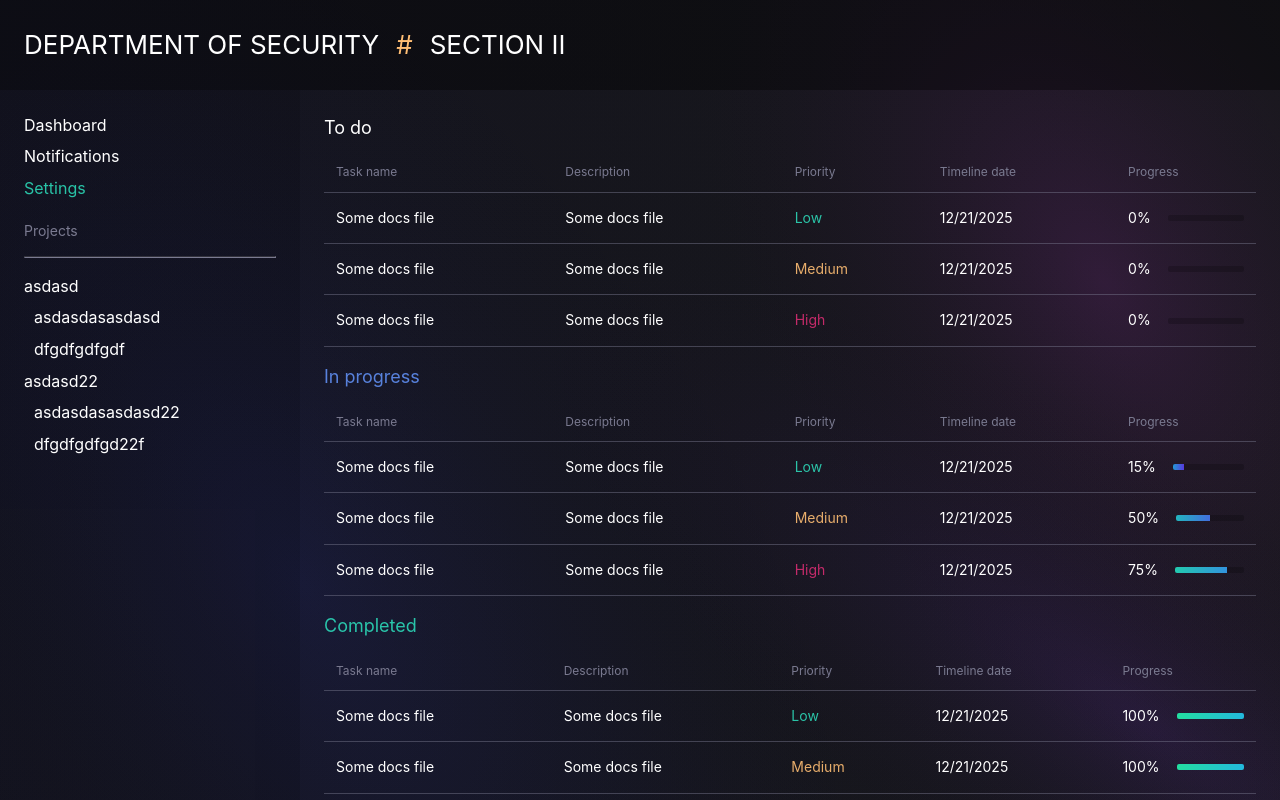
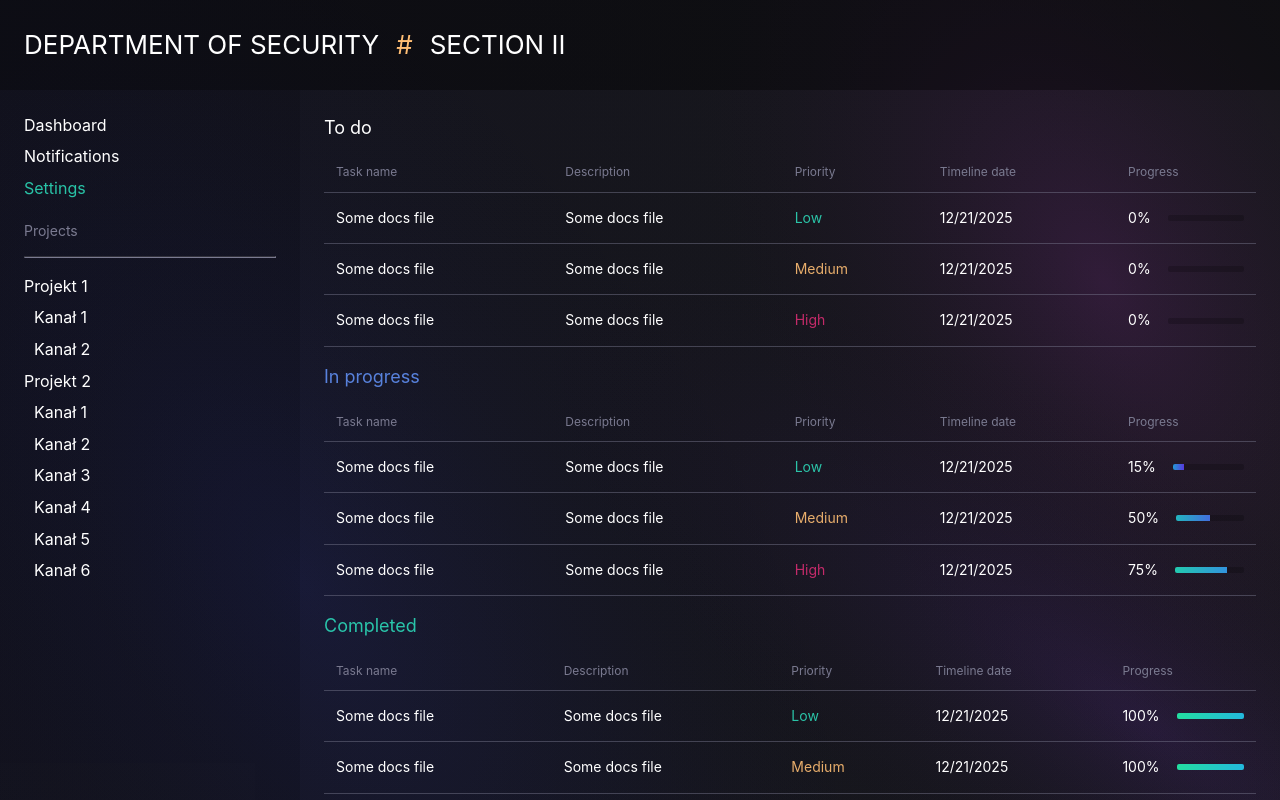
Before and after one commit to Blacknode-Software/blacknode-project-mvp, a Vue app in the folder frontend/: page / in a window 1280 px wide. Built offline with nearby package versions, Linux system fonts and the light colour scheme; the HTML template or start-up script is replaced by a standard one.

Commit message:
style: add hover styles

```diff
--- a/frontend/src/components/MainSidebar/ProjectsList/ProjectsList.vue
+++ b/frontend/src/components/MainSidebar/ProjectsList/ProjectsList.vue
@@ -6,28 +6,44 @@ import ExpandableProject from './ExpandableProject.vue';
 const projects = [
     {
         uuid: 'asdasdsa',
-        name: 'asdasd',
+        name: 'Projekt 1',
         channels: [
             {
-                name: 'asdasdasasdasd',
+                name: 'Kanał 1',
                 uuid: 'asddsad',
             },
             {
-                name: 'dfgdfgdfgdf',
+                name: 'Kanał 2',
                 uuid: 'adfgdfgdfgdfgdf',
             },
         ],
     },
     {
         uuid: 'asdasdsa22',
-        name: 'asdasd22',
+        name: 'Projekt 2',
         channels: [
             {
-                name: 'asdasdasasdasd22',
+                name: 'Kanał 1',
                 uuid: 'asddsad22',
             },
             {
-                name: 'dfgdfgdfgd22f',
+                name: 'Kanał 2',
+                uuid: 'adfgdfgdfgdfgdf',
+            },
+            {
+                name: 'Kanał 3',
+                uuid: 'adfgdfgdfgdfgdf',
+            },
+            {
+                name: 'Kanał 4',
+                uuid: 'adfgdfgdfgdfgdf',
+            },
+            {
+                name: 'Kanał 5',
+                uuid: 'adfgdfgdfgdfgdf',
+            },
+            {
+                name: 'Kanał 6',
                 uuid: 'adfgdfgdfgdfgdf',
             },
         ],
--- a/frontend/src/components/TasksGroup/TasksGroup.vue
+++ b/frontend/src/components/TasksGroup/TasksGroup.vue
@@ -27,7 +27,7 @@ const dateFormatter = computed(
                 <th>Timeline date</th>
                 <th>Progress</th>
             </tr>
-            <tr v-for="task in tasks" :key="task.id">
+            <tr v-for="task in tasks" :key="task.id" class="task-row">
                 <td>{{ task.title }}</td>
                 <td>{{ task.description }}</td>
                 <td><PriorityText :value="task.priority" /></td>
@@ -69,4 +69,12 @@ const dateFormatter = computed(
 .group-table tr {
     border-bottom: 1px solid #7a7a9075;
 }
+
+.task-row {
+    cursor: pointer;
+}
+
+.task-row:hover {
+    background-color: #00000021;
+}
 </style>
```
